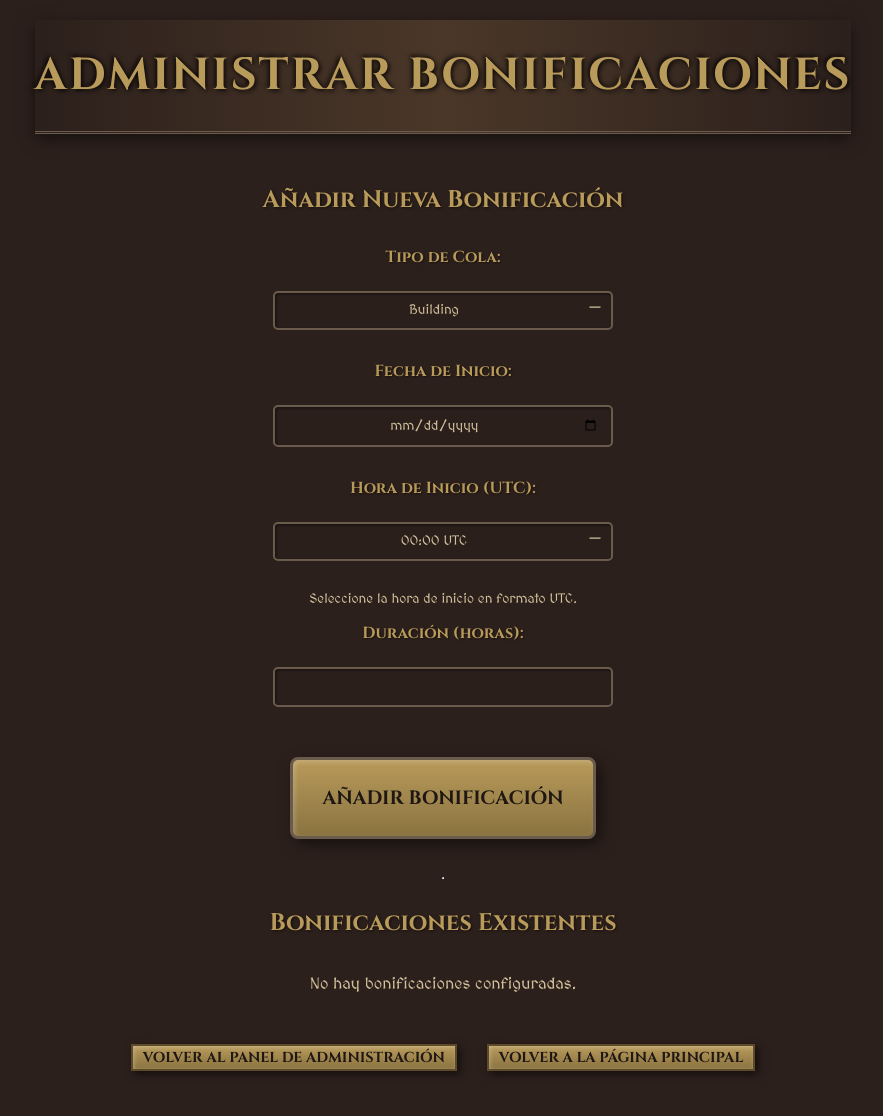
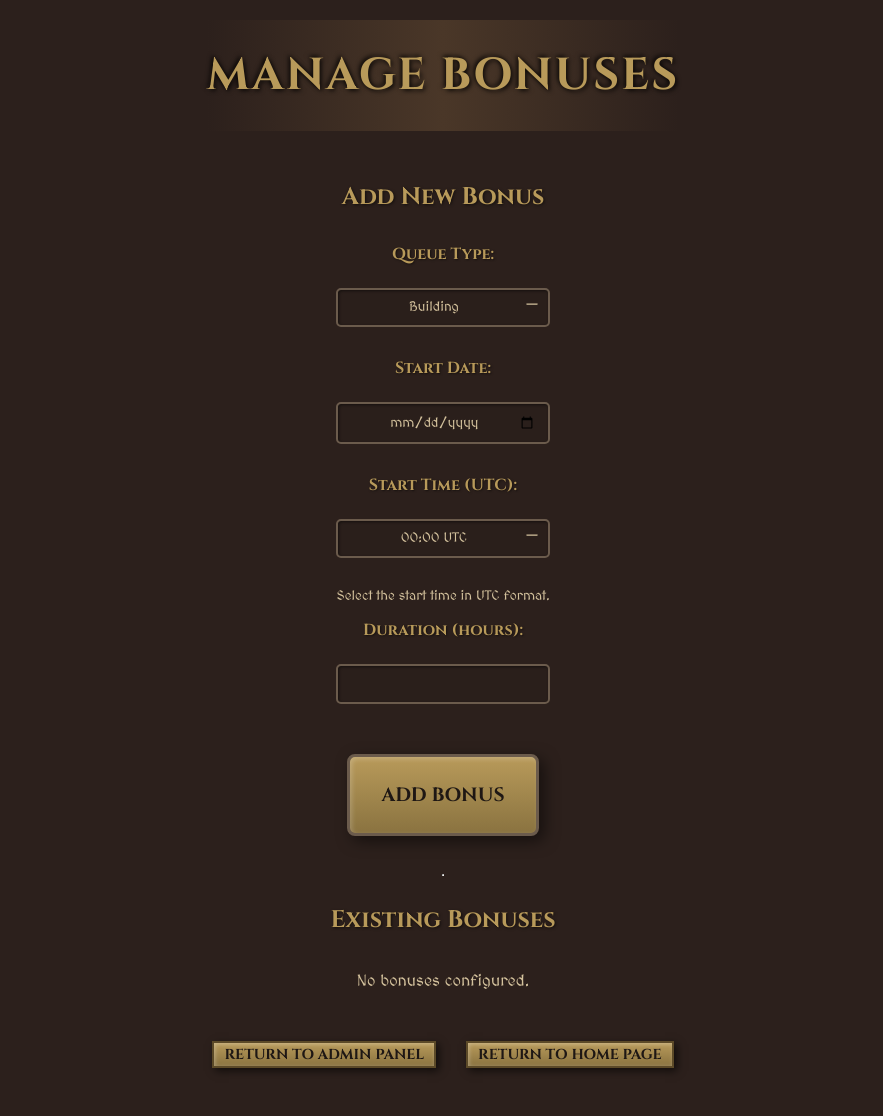
Before and after one commit to MEPPERDONAS/185_reservas, a Flask app: page /admin/bonuses in a window 1280 px wide. Shown: the whole page, without its empty margins (197-1080 px from the left). After the commit the page ends 1071 px from the top, so only its background shows below. Run offline with Flask 3, Linux system fonts and the light colour scheme.

Commit message:
traslate

```diff
--- a/app.py
+++ b/app.py
@@ -13,17 +13,15 @@
     pass
 
 app = Flask(__name__)
-app.secret_key = os.getenv('SECRET_KEY', 'desarrollo')
+app.secret_key = os.getenv('SECRET_KEY', 'development')
 DISCORD_BOT_TOKEN = os.getenv("TOKEN")
 DISCORD_ANNOUNCEMENT_CHANNEL_ID = os.getenv("CANAL_AVISOS_ID")
 
-# --- ¡NUEVAS VARIABLES PARA LOS CANALES DE DISCORD! ---
 DISCORD_CHANNELS = {
-    "Canal de Bienvenida": "1349021786217644103",
-    "Canal de Reglas": "1349021784409772114",
-    "Canal de Avisos": "1349021795046654023"
+    "Welcome Channel": "1349021786217644103",
+    "Rules Channel": "1349021784409772114",
+    "Announcements Channel": "1349021795046654023"
 }
-# Puedes añadir más canales aquí si los necesitas
 
 app.config['SQLALCHEMY_DATABASE_URI'] = os.getenv('DATABASE_URL').replace("postgres://", "postgresql://", 1) if os.getenv('DATABASE_URL') else 'sqlite:///reservas.db'
 app.config['SQLALCHEMY_TRACK_MODIFICATIONS'] = False
@@ -184,7 +182,7 @@
                 "time": "N/A",
                 "queue": queue_name,
                 "booked_by": "N/A",
-                "message": "No hay turnos próximos tomados"
+                "message": "There are no upcoming shifts booked.."
             }
 
     active_bonuses = Bonus.query.filter(Bonus.active == True).all()
@@ -278,7 +276,7 @@
         booked_by = request.form['booked_by']
 
         if not all([date_str, queue_type, time_slot, booked_by]):
-            flash('Error: Todos los campos son requeridos.', 'error')
+            flash('Error: All fields are required.', 'error')
             return redirect(url_for('index'))
 
         try:
@@ -294,12 +292,12 @@
                 slot.booked_by = booked_by
                 slot.available = False
                 db.session.commit()
-                flash(f'Slot de {time_slot} en {queue_type} para el {date_str} reservado por {booked_by}.', 'success')
+                flash(f'Slot {time_slot} on {queue_type} para el {date_str} reservado por {booked_by}.', 'success')
 
                 message = (
-                    f"📢  **¡Nueva Reserva!\n**"
-                    f"👤 **【 {booked_by} 】** \nha reservado un slot de **{queue_type.capitalize()}** "
-                    f"para el: \n**{date_str} a las {time_slot} UTC**."
+                    f"📢  **New Booking!**\n"
+                    f"👤 **[ {booked_by} ]** \nhas booked a slot for **{queue_type.capitalize()}** "
+                    f"on: \n**{date_str} at {time_slot} UTC**."
                 )
                 send_discord_notification(message)
             else:
@@ -407,7 +405,7 @@
                 start_date = datetime.strptime(start_date_str, '%Y-%m-%d').date()
 
                 if duration_hours <= 0:
-                    flash('Error: La duración debe ser al menos 1 hora.', 'error')
+                    flash('Error: Duration must be at least 1 hour.', 'error')
                     return redirect(url_for('manage_bonuses'))
 
                 new_bonus = Bonus(
@@ -419,15 +417,15 @@
                 )
                 db.session.add(new_bonus)
                 db.session.commit()
-                flash('Bonificación añadida exitosamente.', 'success')
+                flash('Bonus added successfully.', 'success')
 
                 bonus_start_dt_utc = datetime.combine(start_date, datetime.strptime(start_time_formatted, "%H:%M").time()).replace(tzinfo=timezone.utc)
                 bonus_end_dt_utc = bonus_start_dt_utc + timedelta(hours=duration_hours)
 
                 message = (
-                    f"✨ **¡Bonificación Activada!** La cola de **{queue_type.capitalize()}** "
-                    f"tendrá una bonificación desde el **{start_date_str} a las {start_time_formatted} UTC** "
-                    f"por **{duration_hours} hora(s)** (hasta las {bonus_end_dt_utc.strftime('%H:%M')} UTC)."
+                    f"✨ **Bonus Activated!** The **{queue_type.capitalize()}** queue "
+                    f"will have a bonus from **{start_date_str} at {start_time_formatted} UTC** "
+                    f"for **{duration_hours} hour(s)** (until {bonus_end_dt_utc.strftime('%H:%M')} UTC)."
                 )
                 send_discord_notification(message)
 
@@ -483,7 +481,7 @@
         bonus.active = not bonus.active
         try:
             db.session.commit()
-            flash(f'Estado de bonificación ID {bonus_id} cambiado a {"activo" if bonus.active else "inactivo"}.', 'success')
+            flash(f'Bonus status for ID {bonus_id} changed to {"active" if bonus.active else "inactive"}.', 'success')
         except Exception as e:
             db.session.rollback()
             flash(f'Error al cambiar estado de bonificación: {e}', 'error')
--- a/static/style.css
+++ b/static/style.css
@@ -83,8 +83,8 @@
         2px 2px 4px rgba(0, 0, 0, 0.7), /* Sombra para darle profundidad */
         -2px -2px 4px rgba(0, 0, 0, 0.7); /* Sombra para realzar los bordes */
     background: linear-gradient(to right, #2C201C, #4A3728, #2C201C); /* Un gradiente sutil de fondo */
-    border-bottom: 3px double var(--aoe-border); /* Una doble línea para separar */
-    box-shadow: 0 5px 15px rgba(0, 0, 0, 0.5); /* Sombra para levantar el encabezado */
+    /*border-bottom: 3px double var(--aoe-border); /* Una doble línea para separar */
+    /*box-shadow: 0 5px 15px rgba(0, 0, 0, 0.5); /* Sombra para levantar el encabezado */
     letter-spacing: 2px; /* Espaciado entre letras para un efecto más grandioso */
     text-transform: uppercase; /* Convertir a mayúsculas */
 }
--- a/templates/manage_bonuses.html
+++ b/templates/manage_bonuses.html
@@ -1,14 +1,14 @@
 <!DOCTYPE html>
-<html lang="es">
+<html lang="en">
 <head>
     <meta charset="UTF-8">
     <meta name="viewport" content="width=device-width, initial-scale=1.0">
-    <title>Administrar Bonificaciones</title>
+    <title>Manage Bonuses</title>
     <link rel="stylesheet" href="{{ url_for('static', filename='style.css') }}">
     <link rel="stylesheet" href="https://cdnjs.cloudflare.com/ajax/libs/font-awesome/6.5.2/css/all.min.css" integrity="sha512-SnH5WK+bZxgPHs44uWIX+LLJAJ9/2PkPKZ5QiAj6Ta86w+fsb2TkcmfRyVX3pBnMFcV7oQPJkl9QevSCWr3W6A==" crossorigin="anonymous" referrerpolicy="no-referrer" />
 </head>
 <body>
-    <h1>Administrar Bonificaciones</h1>
+    <h1>Manage Bonuses</h1>
 
     {% with messages = get_flashed_messages(with_categories=true) %}
       {% if messages %}
@@ -20,49 +20,49 @@
       {% endif %}
     {% endwith %}
 
-    <div class="bonus-form"> {# <-- Mantén este div si tiene estilos de formulario general, pero sin 'table-responsive' #}
-        <h2>Añadir Nueva Bonificación</h2>
+    <div class="bonus-form">
+        <h2>Add New Bonus</h2>
         <form action="{{ url_for('manage_bonuses') }}" method="POST">
-            <label for="queue_type">Tipo de Cola:</label>
+            <label for="queue_type">Queue Type:</label>
             <select id="queue_type" name="queue_type" required>
                 {% for queue in queues %}
                     <option value="{{ queue }}">{{ queue | capitalize }}</option>
                 {% endfor %}
             </select>
 
-            <label for="start_date">Fecha de Inicio:</label>
+            <label for="start_date">Start Date:</label>
             <input type="date" id="start_date" name="start_date" required>
 
-            <label for="start_time">Hora de Inicio (UTC):</label>
+            <label for="start_time">Start Time (UTC):</label>
             <select id="start_time" name="start_time" required>
                 {% for hour in range(24) %}
                     <option value="{{ '%02d' | format(hour) }}">{{ '%02d:00' | format(hour) }} UTC</option>
                 {% endfor %}
             </select>
-            <small>Seleccione la hora de inicio en formato UTC.</small>
+            <small>Select the start time in UTC format.</small>
 
-            <label for="duration_hours">Duración (horas):</label>
+            <label for="duration_hours">Duration (hours):</label>
             <input type="number" id="duration_hours" name="duration_hours" min="1" required>
 
-            <button type="submit">Añadir Bonificación</button>
+            <button type="submit">Add Bonus</button>
         </form>
     </div>
 
     <hr>
 
-    <h2>Bonificaciones Existentes</h2>
+    <h2>Existing Bonuses</h2>
     {% if bonuses %}
-        <div class="table-responsive"> {# <--- CORRECTO: ESTE DIV ENVUELVE SOLO LA TABLA #}
+        <div class="table-responsive">
             <table class="bonus-table">
                 <thead>
                     <tr>
                         <th>ID</th>
-                        <th>Cola</th>
-                        <th>Fecha Inicio</th>
-                        <th>Hora Inicio</th>
-                        <th>Duración (h)</th>
-                        <th>Activa</th>
-                        <th>Acciones</th>
+                        <th>Queue</th>
+                        <th>Start Date</th>
+                        <th>Start Time</th>
+                        <th>Duration (h)</th>
+                        <th>Active</th>
+                        <th>Actions</th>
                     </tr>
                 </thead>
                 <tbody>
@@ -75,20 +75,20 @@
                         <td>{{ bonus.duration_hours }}</td>
                         <td>
                             <span class="{{ 'status-active' if bonus.active else 'status-inactive' }}">
-                                {{ 'Sí' if bonus.active else 'No' }}
+                                {{ 'Yes' if bonus.active else 'No' }}
                             </span>
                         </td>
                         <td>
                             <form action="{{ url_for('toggle_bonus_active', bonus_id=bonus.id) }}" method="POST" style="display: inline;">
-                                <button type="submit" class="toggle-btn" title="{{ 'Desactivar' if bonus.active else 'Activar' }}">
+                                <button type="submit" class="toggle-btn" title="{{ 'Deactivate' if bonus.active else 'Activate' }}">
                                     {% if bonus.active %}
                                         <i class="fas fa-toggle-on"></i> {% else %}
                                         <i class="fas fa-toggle-off"></i> {% endif %}
                                 </button>
                             </form>
 
-                            <form action="{{ url_for('delete_bonus', bonus_id=bonus.id) }}" method="POST" style="display: inline;" onsubmit="return confirm('¿Estás seguro de que quieres eliminar esta bonificación?');">
-                                <button type="submit" class="delete-btn" title="Eliminar Bonificación">
+                            <form action="{{ url_for('delete_bonus', bonus_id=bonus.id) }}" method="POST" style="display: inline;" onsubmit="return confirm('Are you sure you want to delete this bonus?');">
+                                <button type="submit" class="delete-btn" title="Delete Bonus">
                                     <i class="fas fa-trash"></i> </button>
                             </form>
                         </td>
@@ -96,14 +96,14 @@
                 {% endfor %}
                 </tbody>
             </table>
-        </div> {# <--- CIERRE CORRECTO DEL DIV #}
+        </div>
     {% else %}
-        <p>No hay bonificaciones configuradas.</p>
+        <p>No bonuses configured.</p>
     {% endif %}
 
     <div class="admin-return-buttons">
-        <a href="{{ url_for('admin_panel') }}" class="nav-button">Volver al Panel de Administración</a>
-        <a href="{{ url_for('index') }}" class="nav-button">Volver a la Página Principal</a>
+        <a href="{{ url_for('admin_panel') }}" class="nav-button">Return to Admin Panel</a>
+        <a href="{{ url_for('index') }}" class="nav-button">Return to Home Page</a>
     </div>
 
 </body>
```
Also changed, not shown: static/script.js (+4 -4 lines), templates/admin.html (+17 -17 lines), templates/edit_booking.html (+12 -13 lines), templates/index.html (+20 -28 lines), templates/send_discord_message.html (+10 -10 lines).
